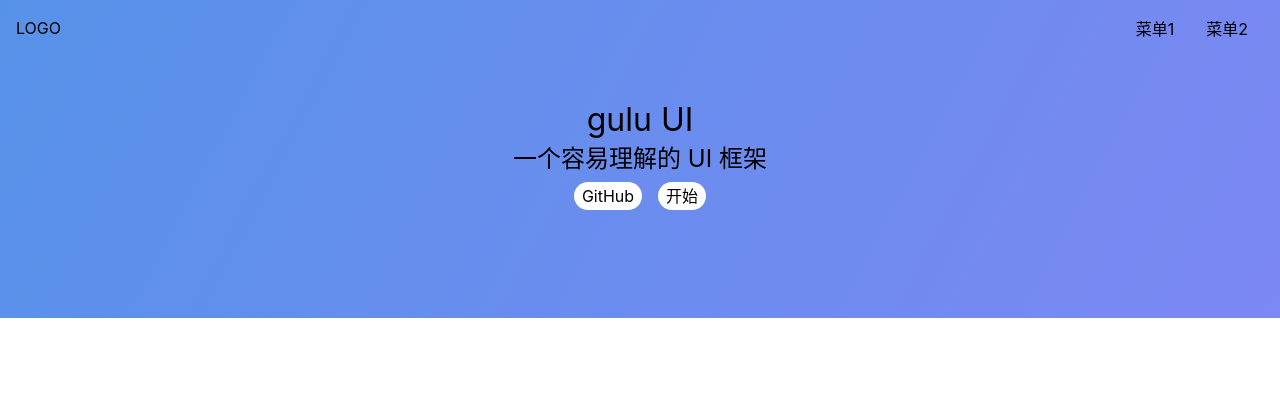
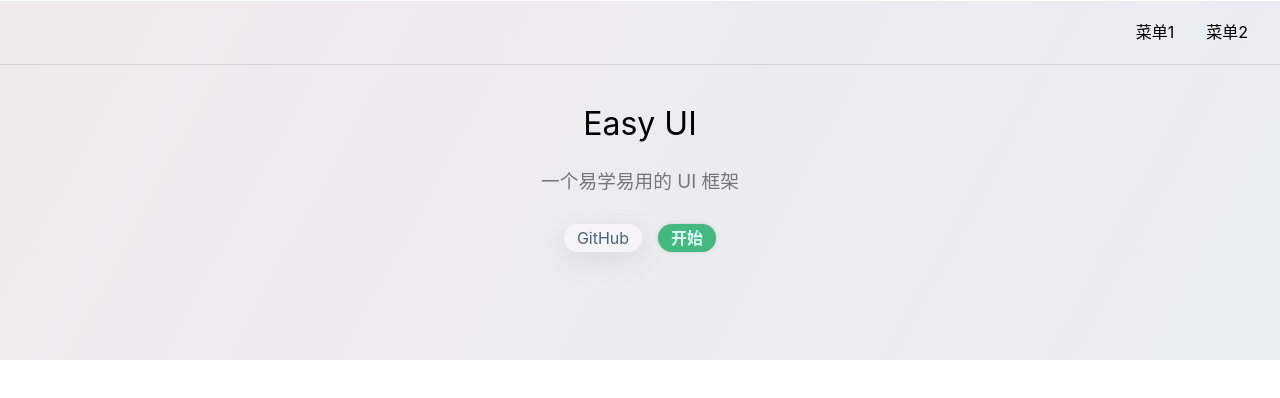
Before and after one commit to Lixianlai-2/Easy-Wheel, a Vue app: page /#/ in a window 1280 px wide. Shown: the top 398 px of the page. Built offline with nearby package versions, Linux system fonts and the light colour scheme.

Commit message:
修饰首页，引入iconfont

```diff
--- a/index.html
+++ b/index.html
@@ -4,6 +4,7 @@
     <meta charset="UTF-8" />
     <link rel="icon" type="image/svg+xml" href="/vite.svg" />
     <meta name="viewport" content="width=device-width, initial-scale=1.0" />
+    <script src="//at.alicdn.com/t/c/font_3604921_5mrpjenwmov.js"></script>
     <title>Easy Wheel</title>
   </head>
   <body>
--- a/src/components/Topnav.vue
+++ b/src/components/Topnav.vue
@@ -1,6 +1,10 @@
 <template>
   <div class="topnav">
-    <div class="logo">LOGO</div>
+    <div class="logo">
+      <svg class="icon" aria-hidden="true">
+        <use xlink:href="#icon-chashan"></use>
+      </svg>
+    </div>
     <ul class="menu">
       <li>菜单1</li>
       <li>菜单2</li>
@@ -69,4 +73,8 @@ export default {
     }
   }
 }
+
+.icon {
+  font-size: 30px;
+}
 </style>
--- a/src/index.scss
+++ b/src/index.scss
@@ -11,7 +11,6 @@ a {
   text-decoration: none;
   color: inherit;
   &:hover {
-    border-bottom: 1px solid;
     cursor: pointer;
   }
 }
@@ -24,6 +23,7 @@ h6 {
   font-weight: normal;
 }
 body {
+  line-height: 1.5;
   font-size: 16px;
   // 为什么这样写 font-family
   //  https://github.com/zenozeng/fonts.css/
@@ -33,3 +33,10 @@ body {
     "Microsoft YaHei", "Wenquanyi Micro Hei", "WenQuanYi Zen Hei", "ST Heiti",
     SimHei, "WenQuanYi Zen Hei Sharp", sans-serif;
 }
+.icon {
+  width: 1em;
+  height: 1em;
+  vertical-align: -0.15em;
+  fill: currentColor;
+  overflow: hidden;
+}
--- a/src/lip/Button.vue
+++ b/src/lip/Button.vue
@@ -57,6 +57,7 @@ export default {
 // $h是什么？指定变量，方便复用
 $h: 32px;
 $border-color: #d9d9d9;
+// $color: #9297ae;
 $color: #333;
 $blue: #40a9ff;
 $radius: 4px;
--- a/src/views/Home.vue
+++ b/src/views/Home.vue
@@ -1,13 +1,28 @@
 <template>
-  <div class="topNavAndBanner">
-    <Topnav />
-    <div class="banner">
-      <h1>gulu UI</h1>
-      <h2>一个容易理解的 UI 框架</h2>
-      <p class="actions">
-        <a href="https://github.com/Lixianlai-2/gulu-Wheel">GitHub</a>
-        <router-link to="/doc">开始</router-link>
-      </p>
+  <div>
+    <div class="topNavAndBanner">
+      <Topnav />
+      <div class="banner">
+        <h1>Easy UI</h1>
+        <h3>一个易学易用的 UI 框架</h3>
+        <p class="actions">
+          <a href="https://github.com/Lixianlai-2/gulu-Wheel" class="github"
+            >GitHub</a
+          >
+          <router-link class="start" to="/doc">开始</router-link>
+        </p>
+      </div>
+    </div>
+    <div class="feature">
+      <svg class="icon" aria-hidden="true">
+        <use xlink:href="#icon-Vue"></use>
+      </svg>
+      <svg class="icon" aria-hidden="true">
+        <use xlink:href="#icon-typescript-def"></use>
+      </svg>
+      <svg class="icon" aria-hidden="true">
+        <use xlink:href="#icon-dengpao"></use>
+      </svg>
     </div>
   </div>
 </template>
@@ -24,8 +39,8 @@ export default {
 .topNavAndBanner {
   background: linear-gradient(
     118deg,
-    rgba(87, 146, 233, 1) 0%,
-    rgba(124, 136, 243, 1) 100%
+    rgba(241, 234, 236, 1) 0%,
+    rgba(232, 238, 242, 1) 100%
   );
 }
 .topnav {
@@ -43,6 +58,9 @@ export default {
       margin: 0 1em;
     }
   }
+  // #e7e7e7
+  box-shadow: rgba(27, 31, 35, 0.11) 0px 1px 0px,
+    rgb(255, 255, 255) 0px 1px 0px inset;
 }
 
 .banner {
@@ -51,19 +69,56 @@ export default {
   justify-content: center;
   align-items: center;
   flex-direction: column;
+  h3,
+  .actions {
+    margin-top: 20px;
+  }
+
+  h3 {
+    color: #767676;
+  }
+
   // background: rgb(237, 240, 250);
   > .actions {
     padding: 8px 0;
     a {
       margin: 0 8px;
-      background: #fff;
       display: inline-block;
       $h: 28px;
       height: $h;
       line-height: $h;
       border-radius: $h/2;
-      padding: 0 8px;
+      padding: 0 13px;
     }
   }
 }
+
+.actions .start {
+  background-color: #43b97f;
+  border: none;
+  color: #e1fff9;
+  font-weight: 600;
+  &:hover,
+  &:focus {
+    background: darken(#43b97f, 5%);
+  }
+  // box-shadow: #e1fff9;
+  box-shadow: rgba(0, 0, 0, 0.1) 0px 0px 5px 0px,
+    rgba(0, 0, 0, 0.1) 0px 0px 1px 0px;
+}
+
+.github {
+  background-color: #fefbff9c;
+  border: none;
+  color: #476582;
+  &:hover,
+  &:focus {
+    background: darken(#f1f1f1, 1%);
+  }
+  box-shadow: rgba(149, 157, 165, 0.2) 0px 8px 24px;
+}
+
+.feature svg {
+  font-size: 64px;
+}
 </style>
```
